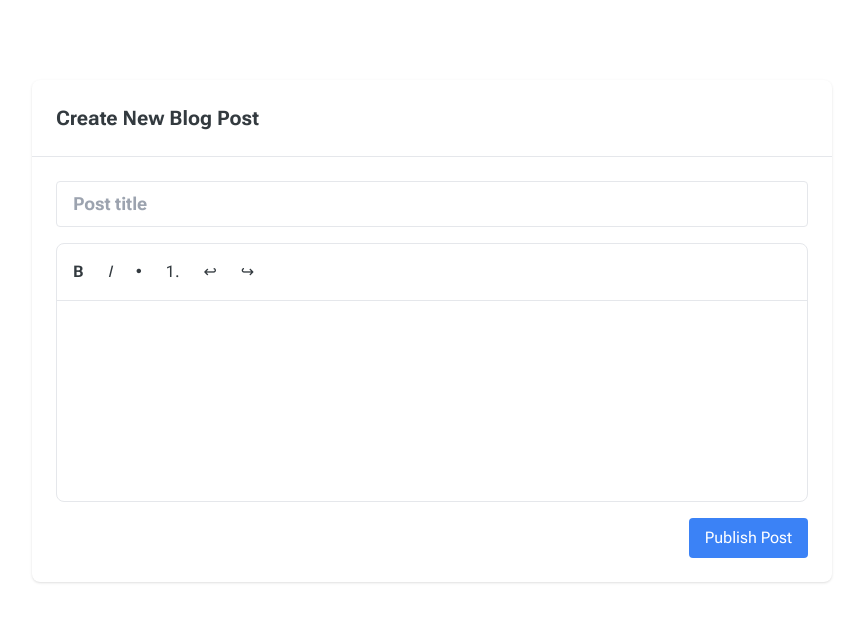
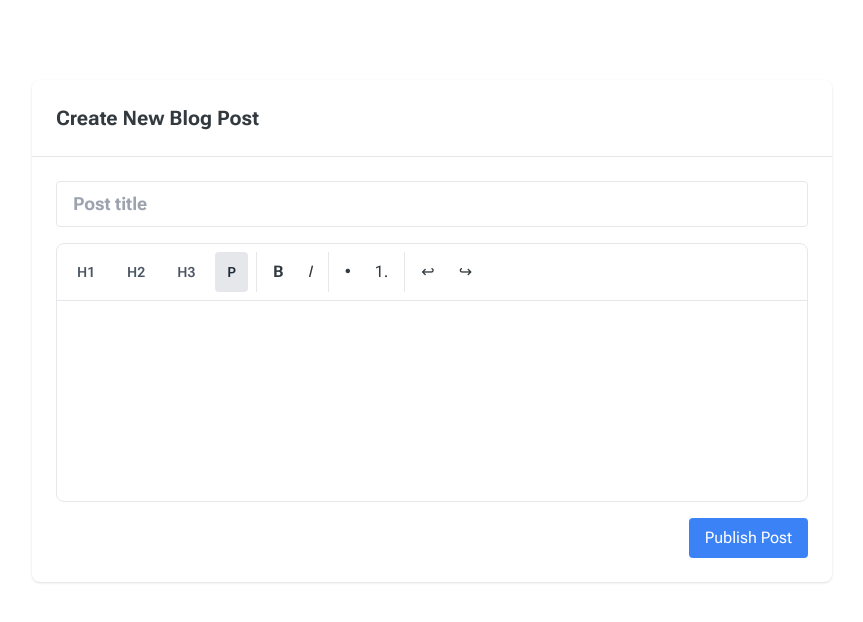
Before and after one commit to MrAghaei/mohammadaghaei-personal-website, a Next.js app: page /admin in a window 1280 px wide. Shown: the top 622 px of the page, without its empty margins (208-1071 px from the left). Built offline with nearby package versions, Linux system fonts and the light colour scheme.

Commit message:
[#14-UPDATE] editor

```diff
--- a/app/_components/BlogEditor.tsx
+++ b/app/_components/BlogEditor.tsx
@@ -2,6 +2,9 @@
 import React, { useState } from "react";
 import { useEditor, EditorContent } from "@tiptap/react";
 import StarterKit from "@tiptap/starter-kit";
+
+// Define the proper type for heading levels
+type Level = 1 | 2 | 3 | 4 | 5 | 6;
 
 const BlogEditor = () => {
   const [title, setTitle] = useState("");
@@ -17,20 +20,22 @@ const BlogEditor = () => {
     },
   });
 
+  if (!editor) return null;
+
+  const headingLevels: Level[] = [1, 2, 3];
+
+  const isHeadingActive = (level: Level) => {
+    return editor.isActive("heading", { level });
+  };
+
   const handleSubmit = async () => {
-    if (!editor) return;
-
     const postData = {
       title,
       content: editor.getHTML(),
       createdAt: new Date().toISOString(),
     };
-
-    // Here you would typically send postData to your backend
     console.log("Post data:", postData);
   };
-
-  if (!editor) return null;
 
   return (
     <div className="w-full max-w-4xl mx-auto bg-white rounded-lg shadow">
@@ -48,7 +53,40 @@ const BlogEditor = () => {
         />
 
         <div className="border rounded-lg">
-          <div className="border-b p-2 flex gap-2">
+          <div className="border-b p-2 flex flex-wrap gap-2">
+            {/* Heading Controls */}
+            <div className="flex gap-2 border-r pr-2">
+              {headingLevels.map((level) => (
+                <button
+                  key={level}
+                  onClick={() =>
+                    editor.chain().focus().toggleHeading({ level }).run()
+                  }
+                  className={`px-3 py-1 rounded text-sm font-semibold ${
+                    isHeadingActive(level)
+                      ? "bg-gray-200 text-gray-800"
+                      : "hover:bg-gray-100 text-gray-600"
+                  }`}
+                  title={`Heading ${level}`}
+                >
+                  H{level}
+                </button>
+              ))}
+              <button
+                onClick={() => editor.chain().focus().setParagraph().run()}
+                className={`px-3 py-1 rounded text-sm font-semibold ${
+                  editor.isActive("paragraph")
+                    ? "bg-gray-200 text-gray-800"
+                    : "hover:bg-gray-100 text-gray-600"
+                }`}
+                title="Paragraph"
+              >
+                P
+              </button>
+            </div>
+
+            {/* Text Formatting Controls */}
+            <div className="flex gap-2 border-r pr-2">
               <button
                 onClick={() => editor.chain().focus().toggleBold().run()}
                 className={`p-2 rounded hover:bg-gray-100 ${
@@ -68,7 +106,10 @@ const BlogEditor = () => {
               >
                 <em>I</em>
               </button>
+            </div>
 
+            {/* List Controls */}
+            <div className="flex gap-2 border-r pr-2">
               <button
                 onClick={() => editor.chain().focus().toggleBulletList().run()}
                 className={`p-2 rounded hover:bg-gray-100 ${
@@ -88,7 +129,10 @@ const BlogEditor = () => {
               >
                 1.
               </button>
+            </div>
 
+            {/* History Controls */}
+            <div className="flex gap-2">
               <button
                 onClick={() => editor.chain().focus().undo().run()}
                 className="p-2 rounded hover:bg-gray-100"
@@ -105,7 +149,43 @@ const BlogEditor = () => {
                 ↪
               </button>
             </div>
+          </div>
 
+          {/* Editor Content */}
+          <style>
+            {`
+              .ProseMirror h1 {
+                font-size: 2em;
+                font-weight: bold;
+                margin-top: 0.67em;
+                margin-bottom: 0.67em;
+              }
+              .ProseMirror h2 {
+                font-size: 1.5em;
+                font-weight: bold;
+                margin-top: 0.83em;
+                margin-bottom: 0.83em;
+              }
+              .ProseMirror h3 {
+                font-size: 1.17em;
+                font-weight: bold;
+                margin-top: 1em;
+                margin-bottom: 1em;
+              }
+              .ProseMirror p {
+                margin-top: 1em;
+                margin-bottom: 1em;
+              }
+              .ProseMirror ul {
+                list-style-type: disc;
+                padding-left: 1.5em;
+              }
+              .ProseMirror ol {
+                list-style-type: decimal;
+                padding-left: 1.5em;
+              }
+            `}
+          </style>
           <EditorContent editor={editor} />
         </div>
 
--- a/tailwind.config.ts
+++ b/tailwind.config.ts
@@ -9,13 +9,24 @@ export default {
   ],
   theme: {
     extend: {
-
       colors: {
         mainText: "#333A3F",
         darkModeBlack: "#121212",
         background: "var(--background)",
         foreground: "var(--foreground)",
       },
+      typography: {
+        editor: {
+          css: {
+            h1: { fontSize: "2.25rem", fontWeight: "700" },
+            h2: { fontSize: "1.875rem", fontWeight: "600" },
+            h3: { fontSize: "1.5rem", fontWeight: "500" },
+            h4: { fontSize: "1.25rem", fontWeight: "500" },
+            h5: { fontSize: "1rem", fontWeight: "500" },
+            h6: { fontSize: "0.875rem", fontWeight: "500" },
+          },
+        },
+      },
     },
   },
   plugins: [],
```
Lines whose indentation alone changed are shown as unchanged.
